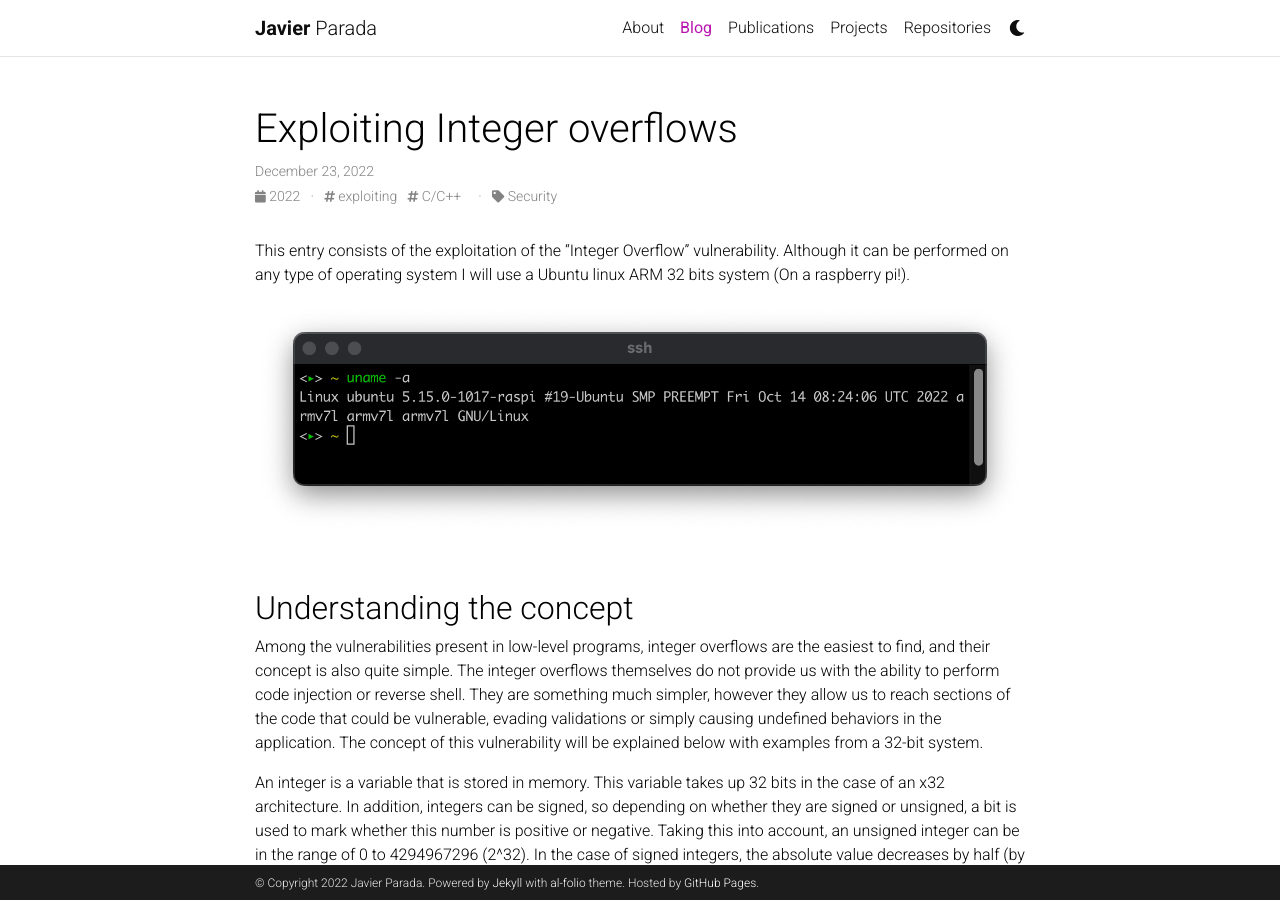
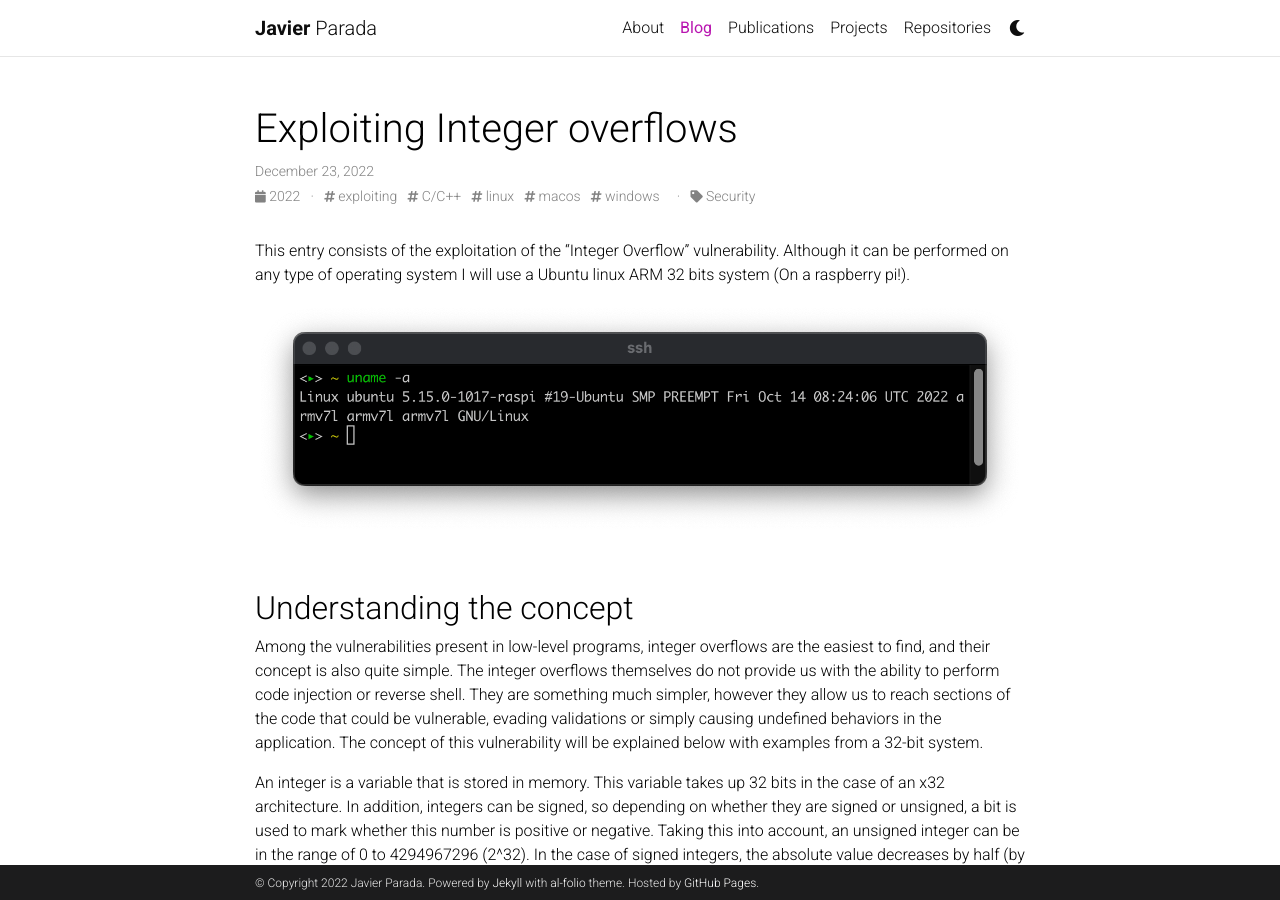
Before and after one commit to jparadadev/jparadadev.github.io, a Jekyll site: the page built from _posts/2022-12-23-exploiting-integer-overflows.md, in a window 1280 px wide and 900 px high. Built offline with Jekyll 4.4.1, drawn with Linux system fonts in a browser that asks for light colours; full-size pictures stand in for the smaller copies a plugin makes; comment, search, counter and statistics services are not loaded; a style sheet for code colours, icons or effects is not loaded.

Commit message:
fix tags

```diff
--- a/_posts/2022-12-23-exploiting-integer-overflows.md
+++ b/_posts/2022-12-23-exploiting-integer-overflows.md
@@ -4,7 +4,7 @@ title: Exploiting Integer overflows
 date: 2022-12-23 10:57:00
 description: Exploiting Integer overflows
 categories: Security
-tags: exploiting C/C++
+tags: exploiting C/C++ linux macos windows
 ---
 
 This entry consists of the exploitation of the "Integer Overflow" vulnerability. Although it can be performed on any type of operating system I will use a Ubuntu linux ARM 32 bits system (On a raspberry pi!).
```
